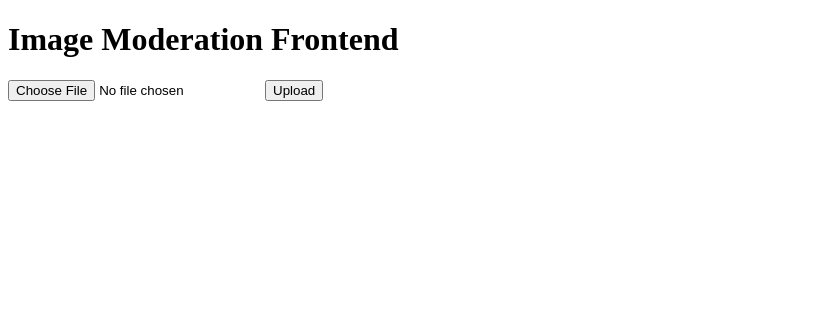
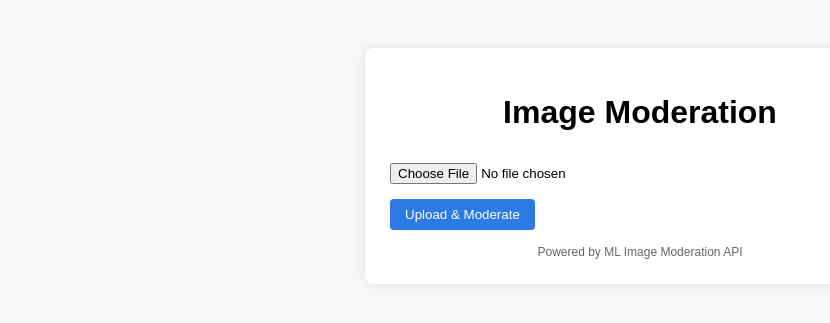
Before and after one commit to ankitamohapatra0406/image-moderation-frontend, a Django app: page / in a window 1280 px wide. Shown: the top 323 px of the page, without its empty margins (0-830 px from the left). Run offline with Django 5.2, Linux system fonts and the light colour scheme.

Commit message:
Add basic Django frontend for image moderation

```diff
--- a/frontend/ui/templates/ui/index.html
+++ b/frontend/ui/templates/ui/index.html
@@ -1,20 +1,85 @@
 <!DOCTYPE html>
-<html>
+<html lang="en">
 <head>
+    <meta charset="UTF-8">
     <title>Image Moderation</title>
+    <style>
+        body {
+            font-family: Arial, sans-serif;
+            background: #f7f7f7;
+            padding: 40px;
+        }
+
+        .container {
+            background: #ffffff;
+            padding: 25px;
+            max-width: 500px;
+            margin: auto;
+            border-radius: 8px;
+            box-shadow: 0 0 10px rgba(0,0,0,0.1);
+        }
+
+        h1 {
+            text-align: center;
+        }
+
+        input[type="file"] {
+            margin-top: 10px;
+        }
+
+        button {
+            margin-top: 15px;
+            padding: 8px 15px;
+            background: #2c7be5;
+            color: white;
+            border: none;
+            border-radius: 4px;
+            cursor: pointer;
+        }
+
+        button:hover {
+            background: #1a5fd0;
+        }
+
+        .result {
+            margin-top: 20px;
+            background: #f1f1f1;
+            padding: 10px;
+            border-radius: 5px;
+            font-size: 14px;
+        }
+
+        .note {
+            margin-top: 15px;
+            font-size: 12px;
+            color: #666;
+            text-align: center;
+        }
+    </style>
 </head>
 <body>
-    <h1>Image Moderation Frontend</h1>
+
+<div class="container">
+    <h1>Image Moderation</h1>
 
     <form method="post" enctype="multipart/form-data">
         {% csrf_token %}
-        <input type="file" name="image" />
-        <button type="submit">Upload</button>
+        <input type="file" name="image" required />
+        <br>
+        <button type="submit">Upload & Moderate</button>
     </form>
 
     {% if result %}
-        <h3>Result</h3>
-        <pre>{{ result }}</pre>
+        <div class="result">
+            <strong>Moderation Result:</strong>
+            <pre>{{ result }}</pre>
+        </div>
     {% endif %}
+
+    <div class="note">
+        Powered by ML Image Moderation API
+    </div>
+</div>
+
 </body>
 </html>
--- a/frontend/ui/views.py
+++ b/frontend/ui/views.py
@@ -5,6 +5,7 @@ import requests
 
 def index(request):
     result = None
+    image_url=None
 
     if request.method == "POST" and request.FILES.get("image"):
         image = request.FILES["image"]
@@ -17,7 +18,11 @@ def index(request):
 
         if response.status_code == 200:
             result = response.json()
+            image_url = result.get("output_image_path")
         else:
             result = {"error": "ML API failed"}
 
-    return render(request, "ui/index.html", {"result": result})
+    return render(request, "ui/index.html", {
+        "result": result,
+        "image_url": image_url
+    })
```
